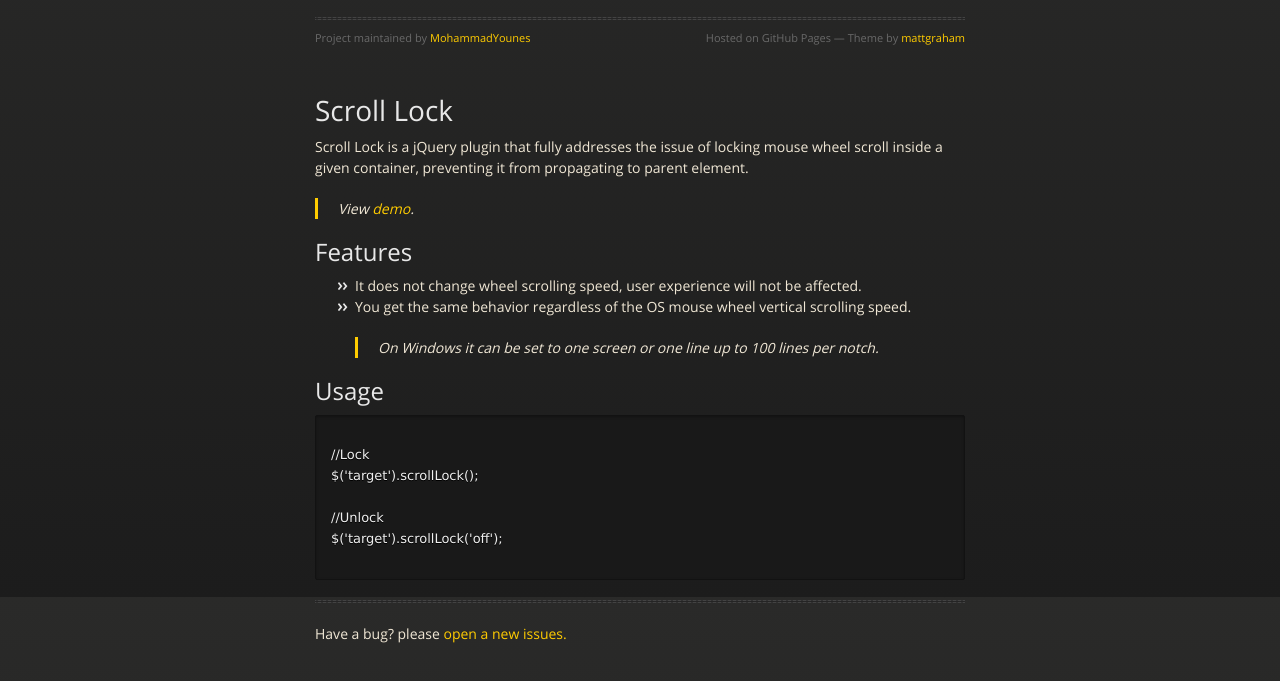
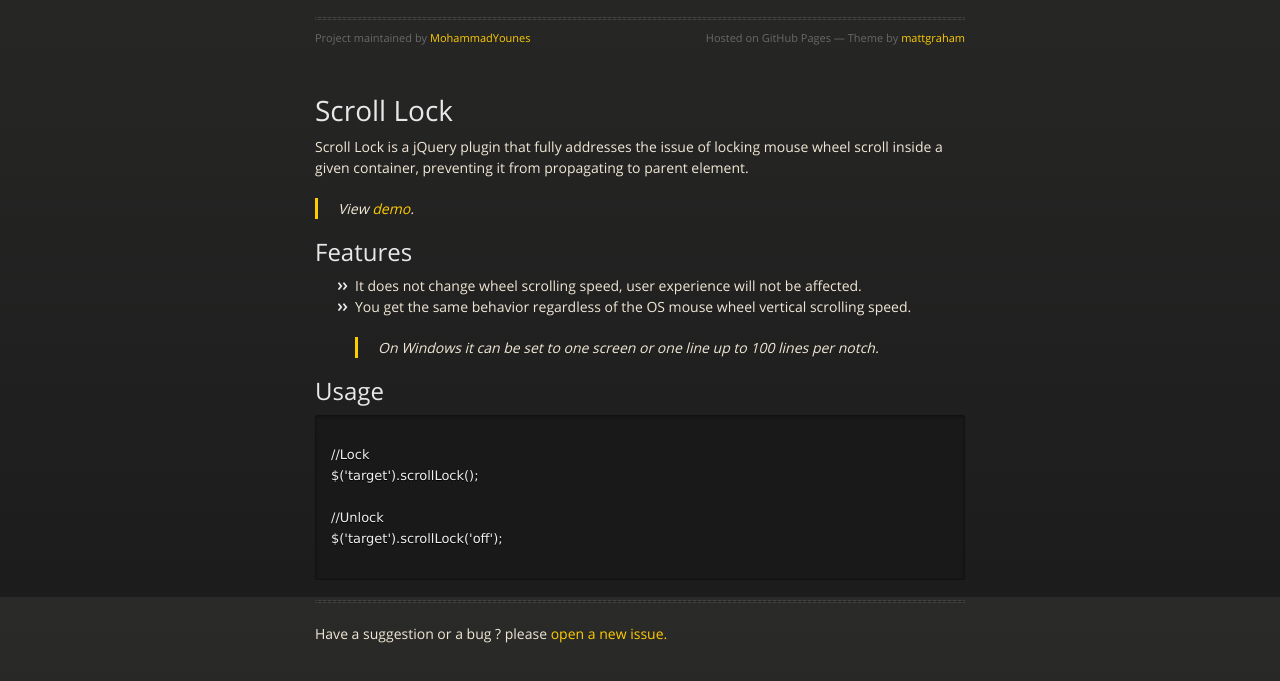
Before and after one commit to MohammadYounes/jquery-scrollLock, a plain HTML site: page index.html in a window 1280 px wide. Shown: the part 203-884 px from the top of the page. Drawn offline with nearby package versions, Linux system fonts and the light colour scheme.

Commit message:
Update index.html

```diff
--- a/index.html
+++ b/index.html
@@ -70,7 +70,7 @@ $('target').scrollLock('off');
 </code></pre>
 
 
-<hr><p>Have a bug? please <a href="https://github.com/MohammadYounes/jquery-scrollLock/issues?state=open">open a new issues.</a></p>
+<hr><p>Have a suggestion or a bug ? please <a href="https://github.com/MohammadYounes/jquery-scrollLock/issues?state=open">open a new issue.</a></p>
       </section>
 
     </div>
```
